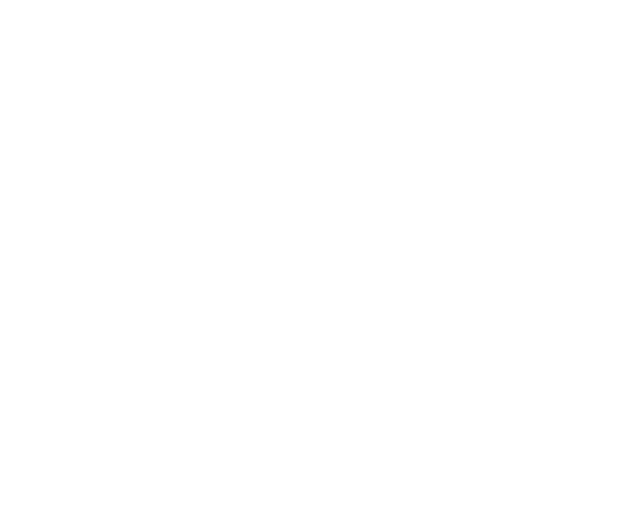
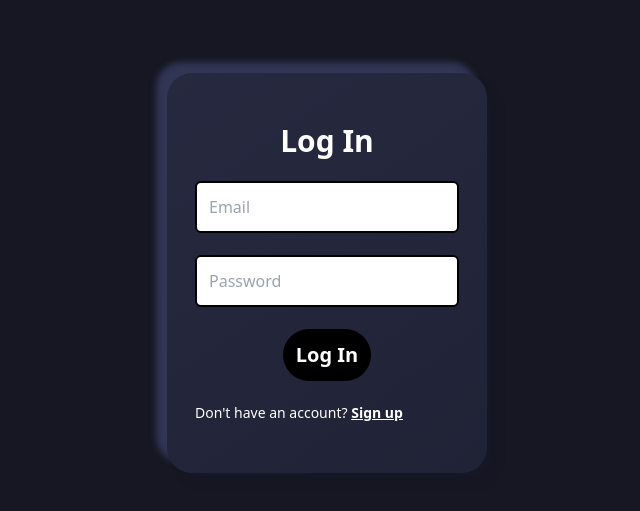
Before and after one commit to yagyesh-bobde/ToDo-React-App-With-Appwrite, a React (Create React App) app: page /login in a window 1280 px wide. Before the commit this address had no page. Shown: the part 127-638 px from the top of the page, without its empty margins (313-953 px from the left). Built offline with nearby package versions, Linux system fonts and the light colour scheme.

Commit message:
made ui changes to signup and login page

```diff
--- a/public/index.html
+++ b/public/index.html
@@ -7,7 +7,7 @@
     <meta name="theme-color" content="#000000" />
     <meta
       name="description"
-      content="Web site created using create-react-app"
+      content="Easy to use Task management app created with ReactJs and Appwrite"
     />
     <link rel="apple-touch-icon" href="%PUBLIC_URL%/logo192.png" />
     <!--
@@ -24,10 +24,10 @@
       work correctly both with client-side routing and a non-root public URL.
       Learn how to configure a non-root public URL by running `npm run build`.
     -->
-    <title>React App</title>
+    <title>ToDo 🤔</title>
   </head>
   <body>
-    <noscript>You need to enable JavaScript to run this app.</noscript>
+    <noscript>Easy to use Task management app created with ReactJs and Appwrite</noscript>
     <div id="root"></div>
     <!--
       This HTML file is a template.
--- a/src/App.js
+++ b/src/App.js
@@ -16,6 +16,7 @@
     <Router>
       <Routes>
         <Route path="/" element={<Login />} />
+        <Route path="/login" element={<Login />} />
         <Route path="/signup" element={<Signup />} />
         <Route path="/profile" element={<Profile />} />
       </Routes>
--- a/src/components/Login.jsx
+++ b/src/components/Login.jsx
@@ -27,18 +27,20 @@
     }
 
   return (
-      <div className='flex items-center justify-center h-[100vh] w-[100%]'>
-          <form className="flex flex-col m-auto md:w-1/4 h-1/2 p-5 justify-evenly border-2 border-black rounded-xl shadow-2xl" onSubmit={loginUser}>
+      <div className="bg-bg-dark flex items-center justify-center h-[100vh] w-[100%] text-white">
+          <form className="flex flex-col m-auto md:w-1/4 h-1/2 p-7 justify-evenly rounded-[25px] bg-list-dark shadow-dark-shadow bg-dark-gradient "
+          onSubmit={loginUser}
+          >
             <h1 className='text-center text-3xl font-bold' >Log In</h1>
 
-              <input className="block border-2 p-3 rounded-full" type="email" placeholder="Email" onChange={(e) => setuser({ ...user, email: e.target.value })} />
-              <input className="block border-2 p-3 rounded-full" type="password" placeholder="Password" onChange={(e) => setuser({ ...user, password: e.target.value })} />
+              <input className="block w-full  mx-auto border-2 p-3 rounded-md text-black" type="email" placeholder="Email" onChange={(e) => setuser({ ...user, email: e.target.value })} />
+              <input className="block w-full  mx-auto border-2 p-3 rounded-md text-black" type="password" placeholder="Password" onChange={(e) => setuser({ ...user, password: e.target.value })} />
 
-              <button className='border-2 w-full text-xl md:w-1/3 rounded-full mx-auto py-3 bg-emerald-400 text-white font-semibold hover:scale-105 bg-black' type="submit">Log In</button>
+              <button className='w-full text-xl md:w-1/3 rounded-full mx-auto py-3 bg-emerald-400 text-white font-semibold hover:scale-105 bg-black' type="submit">Log In</button>
 
 
-              <span className="text-sm">
-                Don't have an account? <a href="/signup" className="text-blue hover:text-blue font-semibold hover:underline">Sign up</a>
+              <span className="text-sm ">
+                Don't have an account? <a href="/signup" className="text-blue hover:text-blue font-semibold underline">Sign up</a>
               </span>
           </form>
       </div>
--- a/src/components/Profile.jsx
+++ b/src/components/Profile.jsx
@@ -71,17 +71,18 @@
         setuserDetails(res)
       },(error) => {
         console.log(error)
-        navigate('/login')
+        navigate('/')
       })
     }, [])
 
     const handleLogout = () => {
         account.deleteSession('current').then((res) => {
             console.log(res)
-            navigate('/')
+
         },(error) => {
             console.log(error)
         })
+        navigate('/')
     }
 
     const fetchTodos = async (type = 'all') => {
--- a/src/components/Signup.jsx
+++ b/src/components/Signup.jsx
@@ -35,12 +35,15 @@
     }
   return (
     <div className='flex items-center justify-center h-[100vh] w-[100%] bg-bg-dark text-white'>
-          <form className="flex flex-col m-auto md:w-1/4 h-1/2 p-5 justify-evenly border-2 border-black rounded-xl shadow-2xl" onSubmit={signupUser}>
+          <form className="flex flex-col m-auto md:w-1/4 h-1/2 p-5 justify-evenly border-2 border-black rounded-xl bg-list-dark shadow-dark-shadow bg-dark-gradient" onSubmit={signupUser}>
               <h1 className='text-center text-3xl font-bold' >Create an account</h1>
-              <input className="block border-b-2 p-3 rounded-lg active:outline-none active:border-x-none active:border-t-none" type="text" id='name' placeholder="Name" onChange={(e) => setuser({...user, name: e.target.value})} />
-              <input className="block border-b-2 p-3 rounded-lg active:outline-none active:border-x-none active:border-t-none" type="email" placeholder="Email" onChange={(e) => setuser({...user, email: e.target.value})} />
-              <input className="block border-b-2 p-3 rounded-lg active:outline-none active:border-x-none active:border-t-none" type="password" placeholder="Password" onChange={(e) => setuser({...user, password: e.target.value})} />
-            <button className='border-2 w-1/3 rounded-full mx-auto py-3' type="submit">Signup</button>
+              <input className="block border-b-2 p-3 rounded-lg active:outline-none active:border-x-none active:border-t-none text-black" type="text" id='name' placeholder="Name" onChange={(e) => setuser({...user, name: e.target.value})} />
+              <input className="block border-b-2 p-3 rounded-lg active:outline-none active:border-x-none active:border-t-none text-black" type="email" placeholder="Email" onChange={(e) => setuser({...user, email: e.target.value})} />
+              <input className="block border-b-2 p-3 rounded-lg active:outline-none active:border-x-none active:border-t-none text-black" type="password" placeholder="Password" onChange={(e) => setuser({...user, password: e.target.value})} />
+            <button className='font-bold text-lg w-1/3 rounded-full mx-auto py-3 bg-black' type="submit">Sign Up</button>
+              <span className="text-sm">
+                  Already have an account? <a href="/" className="text-blue hover:text-blue font-semibold underline">Log In</a>
+              </span>
         </form>
     </div>
   )
--- a/tailwind.config.js
+++ b/tailwind.config.js
@@ -18,8 +18,14 @@
         'bg-desktop-light': "url('./images/bg-desktop-light.jpg')",
         'bg-mobile-dark': "url('./images/bg-mobile-dark.jpg')",
         'bg-mobile-light': "url('./images/bg-mobile-light.jpg')",
-        'check-gradient': 'linear-gradient(to right,hsl(192, 100%, 67%),hsl(280, 87%, 65%))'
+        'check-gradient': 'linear-gradient(to right,hsl(192, 100%, 67%),hsl(280, 87%, 65%))',
+        'dark-gradient': "linear-gradient(145deg, #272940, #202236);"
+      },
+      borderRadius: {
 
+      },
+      boxShadow: {
+        'dark-shadow': "11px 11px 6px #161724,-11px -11px 6px #323554;"
       }
     },
   },
```
